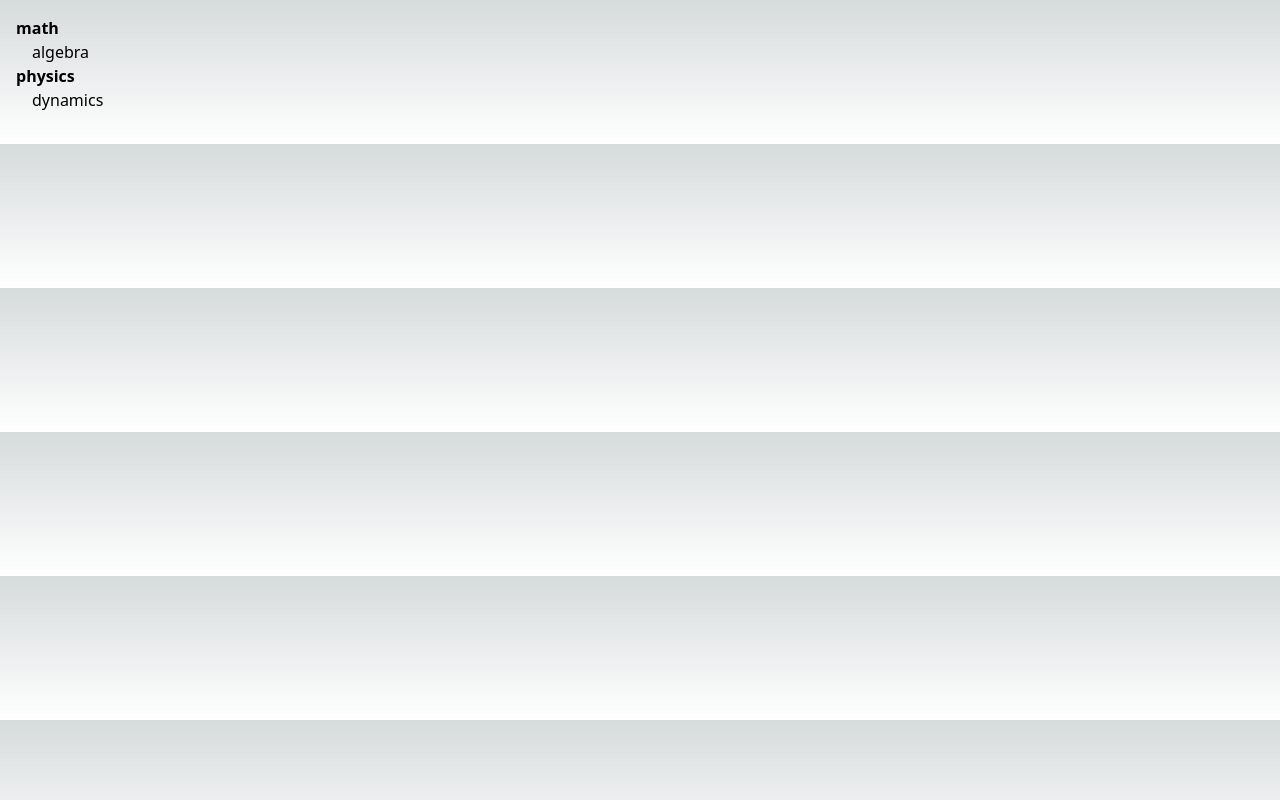
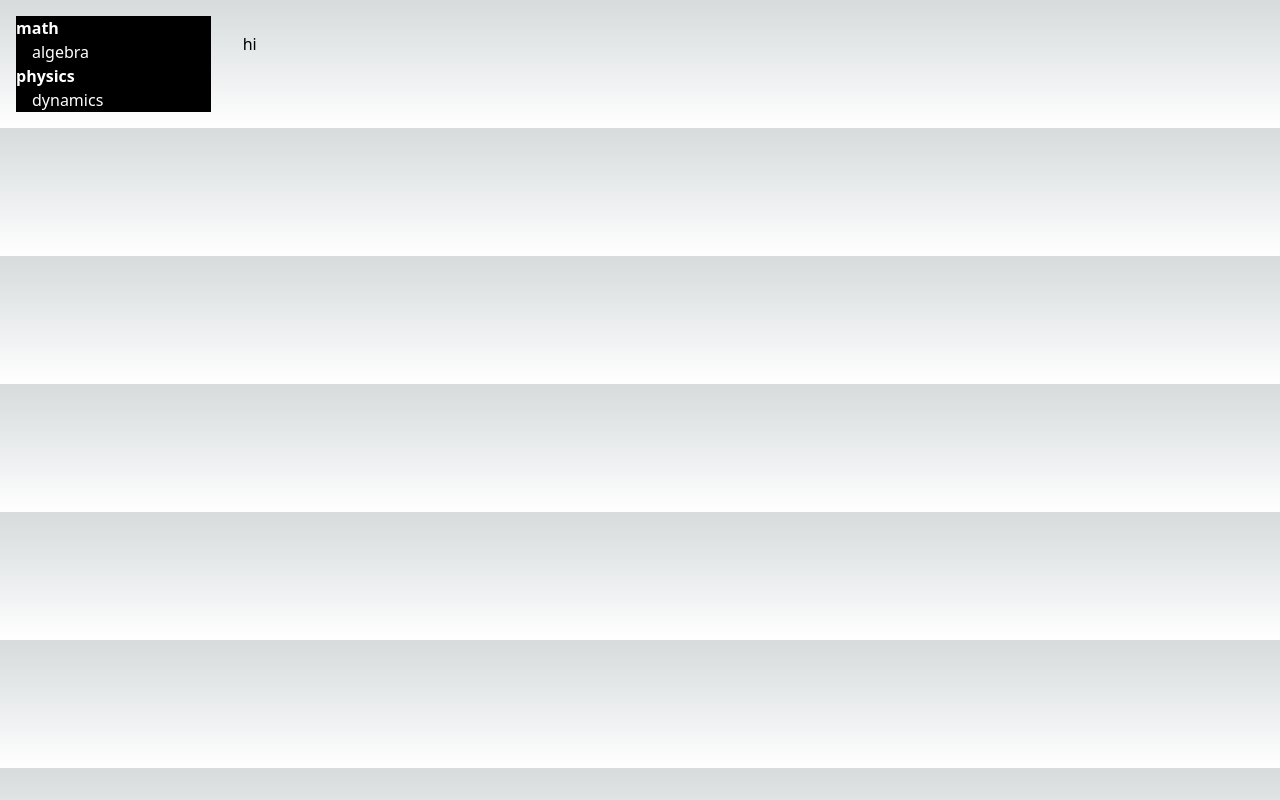
Before and after one commit to uto-usui/flashcards, a Next.js app: page / in a window 1280 px wide. Built offline with nearby package versions, Linux system fonts and the light colour scheme.

Commit message:
Add SideNav component and update layout scheme
Introduced a new SideNav component and updated the layout in layout.tsx to include this component. The SideNav handles the navigation functionality previously handled in the HomePage component. Code readability and modularity have been enhanced.

```diff
--- a/src/app/layout.tsx
+++ b/src/app/layout.tsx
@@ -1,6 +1,7 @@
 import type { Metadata } from 'next'
 import './globals.css'
 import type { ReactNode } from 'react'
+import { SideNav } from '@/components/SideNav'
 
 export const metadata: Metadata = {
   title: 'Flash cards',
@@ -10,7 +11,14 @@ export const metadata: Metadata = {
 export default function RootLayout({ children }: { children: ReactNode }) {
   return (
     <html lang="en">
-      <body>{children}</body>
+      <body>
+        <div className="grid grid-cols-12 gap-4 p-4">
+          <div className="col-span-2 flex">
+            <SideNav />
+          </div>
+          <div className={'col-span-10'}>{children}</div>
+        </div>
+      </body>
     </html>
   )
 }
--- a/src/app/page.tsx
+++ b/src/app/page.tsx
@@ -1,42 +1,3 @@
-import Link from 'next/link'
-import cards from '@/cards.json'
-
 export default function HomePage() {
-  const categoryMap: Map<string, Set<string>> = new Map()
-
-  cards.forEach((card) => {
-    if (!categoryMap.has(card.category)) {
-      categoryMap.set(card.category, new Set())
-    }
-    if (card.subCategory) {
-      categoryMap.get(card.category)?.add(card.subCategory)
-    }
-  })
-
-  return (
-    <div className="container mx-auto p-4">
-      <nav className="mb-4">
-        {Array.from(categoryMap.keys()).map((category) => (
-          <div key={category}>
-            <Link href={`/category/${encodeURIComponent(category)}`}>
-              <span className="font-bold">{category}</span>
-            </Link>
-            <div className="ml-4">
-              {/* @ts-expect-error todo */}
-              {Array.from(categoryMap.get(category)).map((subCategory) => (
-                <Link
-                  key={subCategory}
-                  href={`/category/${encodeURIComponent(category)}/${encodeURIComponent(
-                    subCategory
-                  )}`}
-                >
-                  <span className="mr-4">{subCategory}</span>
-                </Link>
-              ))}
-            </div>
-          </div>
-        ))}
-      </nav>
-    </div>
-  )
+  return <div className="p-4">hi</div>
 }
--- /dev/null
+++ b/src/components/SideNav.tsx
@@ -0,0 +1,39 @@
+import cards from '@/cards.json'
+import Link from 'next/link'
+
+export function SideNav() {
+  const categoryMap: Map<string, Set<string>> = new Map()
+
+  cards.forEach((card) => {
+    if (!categoryMap.has(card.category)) {
+      categoryMap.set(card.category, new Set())
+    }
+    if (card.subCategory) {
+      categoryMap.get(card.category)?.add(card.subCategory)
+    }
+  })
+  return (
+    <nav className="w-full bg-black text-white">
+      {Array.from(categoryMap.keys()).map((category) => (
+        <div key={category}>
+          <Link href={`/category/${encodeURIComponent(category)}`}>
+            <span className="font-bold">{category}</span>
+          </Link>
+          <div className="ml-4">
+            {/* @ts-expect-error todo */}
+            {Array.from(categoryMap.get(category)).map((subCategory) => (
+              <Link
+                key={subCategory}
+                href={`/category/${encodeURIComponent(category)}/${encodeURIComponent(
+                  subCategory
+                )}`}
+              >
+                <span className="mr-4">{subCategory}</span>
+              </Link>
+            ))}
+          </div>
+        </div>
+      ))}
+    </nav>
+  )
+}
```
